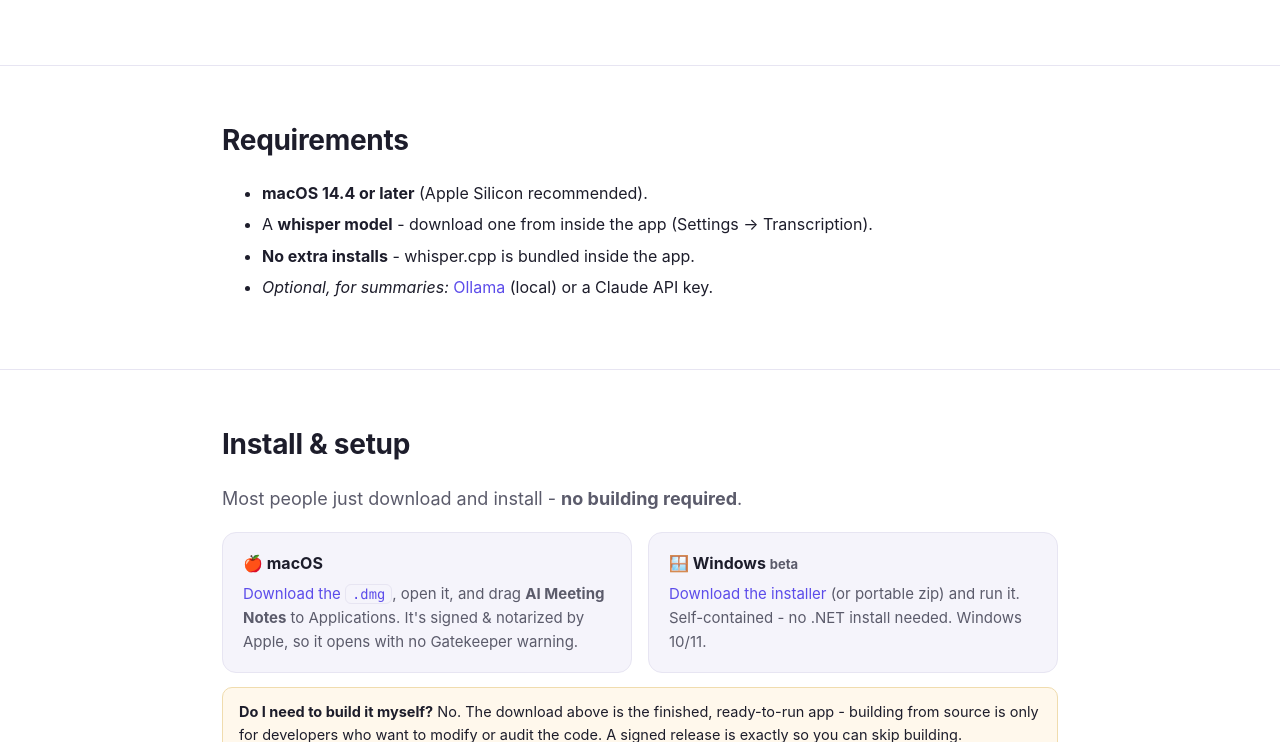
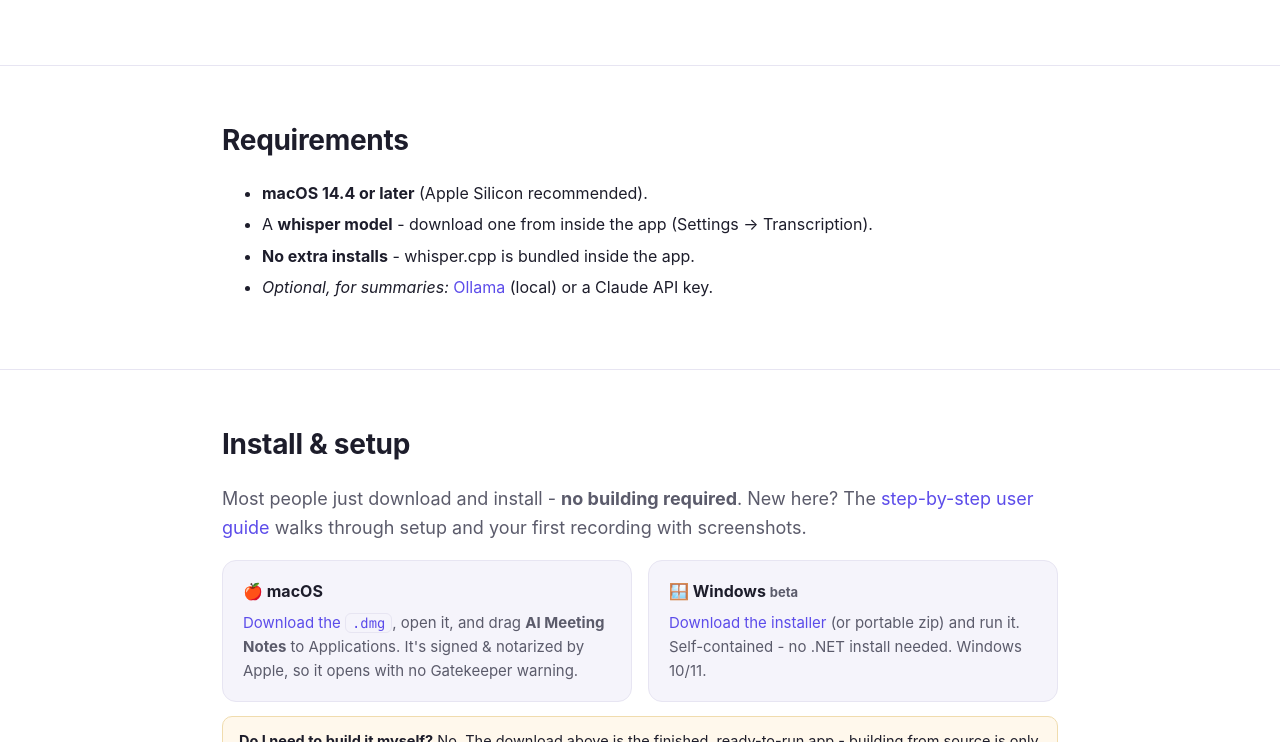
Before and after one commit to servika/obsidian-local-meeting-notes, a plain HTML site: page docs/index.html in a window 1280 px wide. Shown: the part 1694-2436 px from the top of the page. Drawn offline with Linux system fonts and the light colour scheme.

Commit message:
docs: link the macOS user guide from the landing page (hero button + install section)

```diff
--- a/docs/index.html
+++ b/docs/index.html
@@ -59,6 +59,7 @@
     <div class="cta">
       <a class="btn primary" href="https://github.com/servika/ai-meeting-notes/releases/latest/download/AI-Meeting-Notes.dmg">Download for macOS</a>
       <a class="btn ghost" href="https://github.com/servika/ai-meeting-notes/releases?q=win&amp;expanded=true">Download for Windows (beta)</a>
+      <a class="btn ghost" href="https://github.com/servika/ai-meeting-notes/blob/main/docs/MACOS-GUIDE.md">User guide</a>
       <a class="btn ghost" href="https://github.com/servika/ai-meeting-notes">View on GitHub</a>
     </div>
     <p class="pill" style="color:rgba(255,255,255,.85);margin:14px 0 0">macOS 14.4+ (signed &amp; notarized) · Windows 10/11 · <a style="color:#fff;text-decoration:underline" href="https://github.com/servika/ai-meeting-notes/releases/latest">all releases</a></p>
@@ -110,7 +111,7 @@
 <section id="install">
   <div class="wrap">
     <h2>Install &amp; setup</h2>
-    <p class="lead">Most people just download and install - <strong>no building required</strong>.</p>
+    <p class="lead">Most people just download and install - <strong>no building required</strong>. New here? The <a href="https://github.com/servika/ai-meeting-notes/blob/main/docs/MACOS-GUIDE.md">step-by-step user guide</a> walks through setup and your first recording with screenshots.</p>
 
     <div class="grid">
       <div class="card">
```
